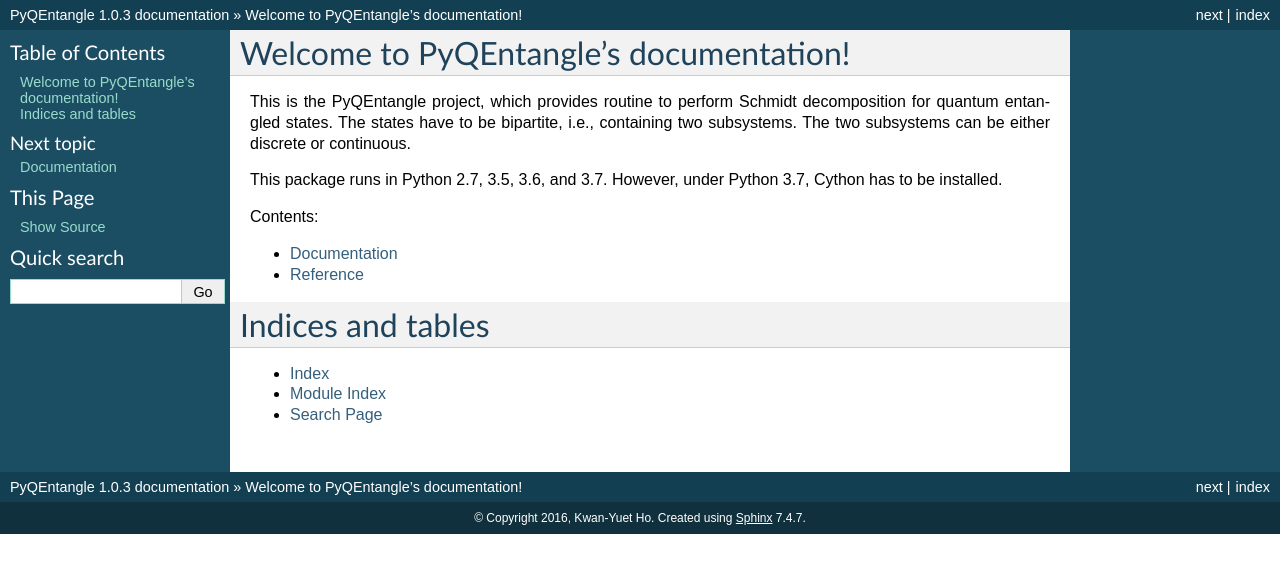
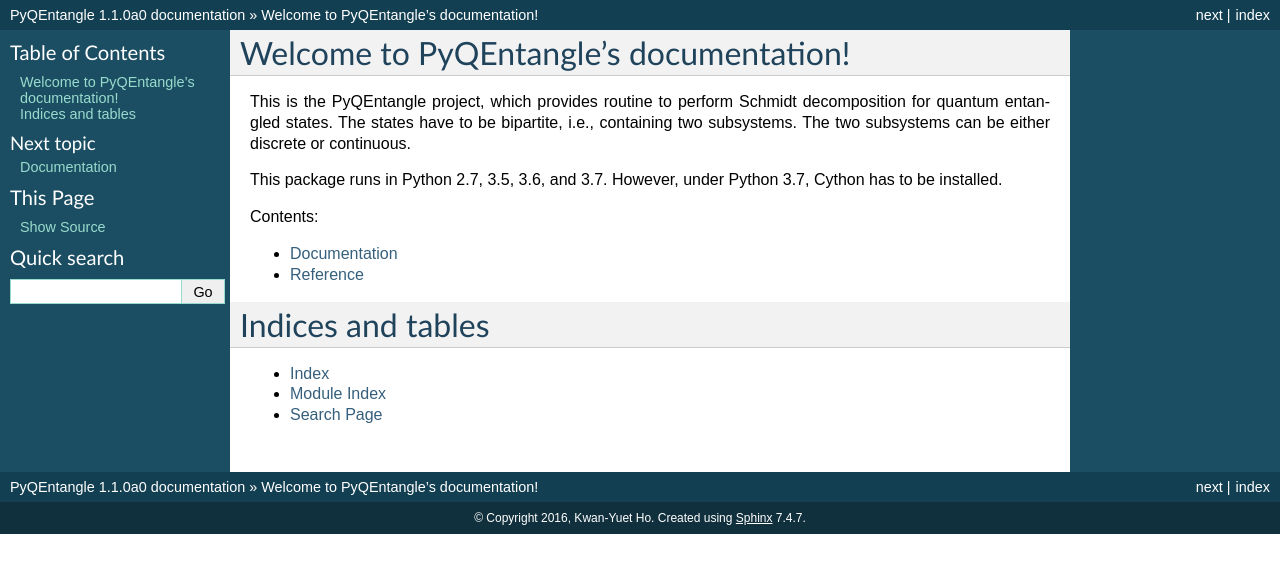
Before and after one commit to stephenhky/pyqentangle, a Sphinx documentation site: the page built from doc/index.rst, in a window 1280 px wide. Shown: the top 573 px of the page. Built offline with Sphinx 7.4.7, drawn with Linux system fonts in a browser that asks for light colours; pages that are not in the unit, such as notebooks, are missing from menus.

```diff
--- a/doc/conf.py
+++ b/doc/conf.py
@@ -60,9 +60,9 @@
 # built documents.
 #
 # The short X.Y version.
-version = '1.0'
+version = '1.1'
 # The full version, including alpha/beta/rc tags.
-release = '1.0.3'
+release = '1.1.0a0'
 
 # The language for content autogenerated by Sphinx. Refer to documentation
 # for a list of supported languages.
--- a/setup.py
+++ b/setup.py
@@ -22,7 +22,7 @@
 
 
 setup(name='pyqentangle',
-      version="1.0.3",
+      version="1.1.0a0",
       description="Quantum Entanglement for Python",
       long_description="Schmidt decomposition for discrete and continuous bi-partite quantum systems",
       classifiers=[
```
Also changed, not shown: 1 other file.
